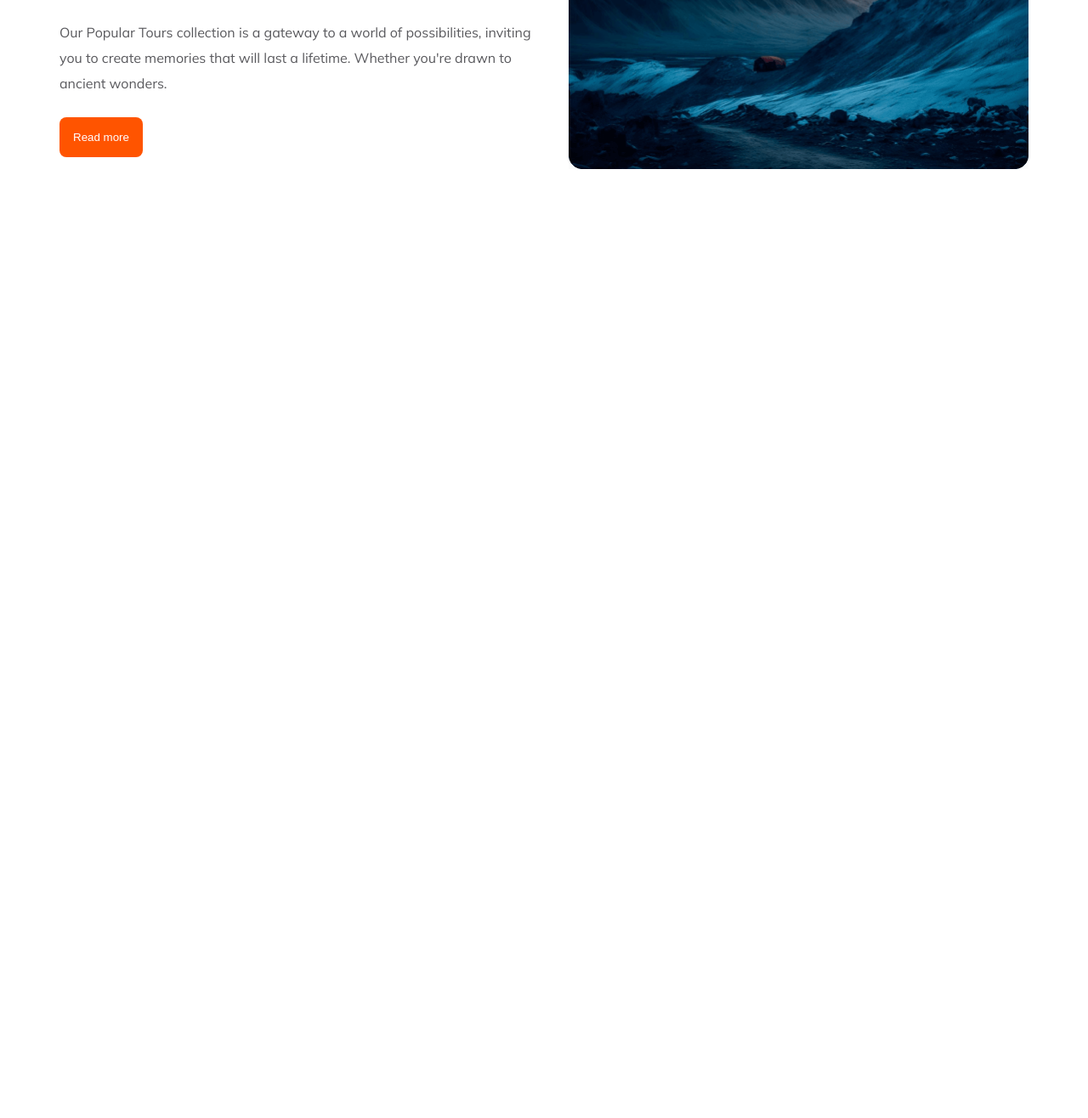
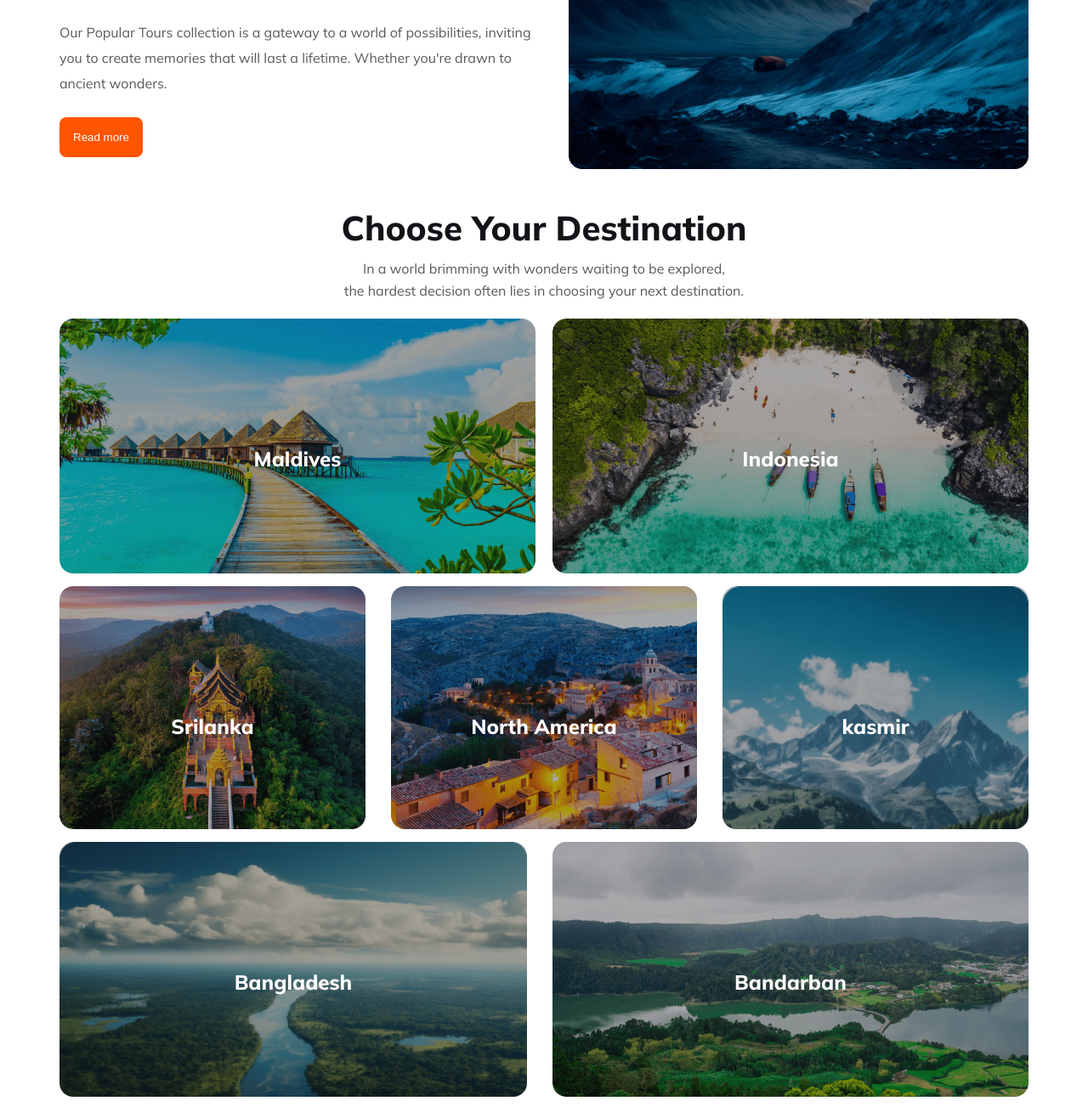
Before and after one commit to kazifahim7/Assignment-2, a plain HTML site: page index.html in a window 1280 px wide. Shown: the part 988-2304 px from the top of the page at 85% size. Before the commit the page ends 1231 px from the top, so only its background shows below. Drawn offline with Linux system fonts and the light colour scheme.

Commit message:
60% done

```diff
--- a/index.html
+++ b/index.html
@@ -77,7 +77,59 @@
 
         </section>
         <!-- section-2 done -->
+        <section class="section-3">
+            <h2 class="section-3-title">Choose Your Destination</h2>
+            <p class="section-3-description">In a world brimming with wonders waiting to be explored,<br> the hardest decision often lies in choosing your next destination.</p>
 
+        </section>
+        <!-- section-3 end -->
+       <!-- section 4 start -->
+       <section class="section-4">
+        <div class="section-4-1">
+           <div class="section-4-1-1">
+            <h5 class="name">Maldives</h5>
+           </div>
+
+           <div class="section-4-1-2">
+            <h5 class="name">Indonesia</h5>
+
+           </div>
+        </div>
+
+
+
+       </section>
+
+       <!-- section-4 end -->
+       <section class="section-5">
+
+        <div class="section-5-1">
+            <h5 class="name">Srilanka</h5>
+
+
+        </div>
+        <div class="section-5-2">
+            <h5 class="name">North America</h5>
+
+        </div>
+        <div class="section-5-3">
+            <h5 class="name">kasmir</h5>
+
+
+       </div>
+
+       </section>
+       <section class="section-6">
+        <div class="section-6-1">
+            <h5 class="name">Bangladesh</h5>
+
+        </div>
+        <div class="section-6-2">
+            <h5 class="name">Bandarban</h5>
+
+        </div>
+
+       </section>
 
     </main>
 
--- a/style.css
+++ b/style.css
@@ -126,7 +126,8 @@ input {
 #himaloy {
     width: 100%;
 }
-.hima-img{
+
+.hima-img {
     width: 100%;
 }
 
@@ -149,20 +150,147 @@ input {
     padding-bottom: 5px;
 
 }
-.section-2{
+
+.section-2 {
     display: flex;
     margin-top: 50px;
     gap: 20px;
     margin-bottom: 40px;
 }
-ol{
+
+ol {
     line-height: 40px;
 }
 
+/* section-3 start */
+.section-3-title {
+    color: #131318;
+    text-align: center;
+    font-size: 2.5rem;
+    font-weight: 800;
+
+}
+
+.section-3-description {
+    color: rgba(19, 19, 24, 0.70);
+    text-align: center;
+    font-size: 1rem;
+    font-weight: 400;
+    line-height: 26px;
+    margin-top: 10px;
+
+}
+
+.section-3 {
+    margin-bottom: 20px;
+
+}
+
+/* section-3 end */
+/* section-4 start */
+
+.section-4-1 {
+    gap: 20px;
+    display: grid;
+    grid-template-columns: repeat(2, 1fr);
+}
+
+.section-4-1-1 {
+    max-width: 573px;
+    height: 300px;
+    background-image: linear-gradient(0deg, rgba(19, 19, 24, 0.20) 0%, rgba(19, 19, 24, 0.20) 100%), url('./Images/Rectangle\ 5.png');
+    background-repeat: no-repeat;
+    border-radius: 16px;
+}
+
+.name {
+    color: #FFF;
+    /* text-align: center; */
+    font-size: 1.5rem;
+    font-style: normal;
+    font-weight: 800;
+    line-height: normal;
+    display: flex;
+    justify-content: center;
+    padding-top: 150px;
+}
+
+.section-4-1-2 {
+    max-width: 573px;
+    height: 300px;
+    background-image: linear-gradient(0deg, rgba(19, 19, 24, 0.20) 0%, rgba(19, 19, 24, 0.20) 100%), url('./Images/Rectangle\ 8.png');
+    background-repeat: no-repeat;
+    border-radius: 16px;
+
+}
+
+/* section-5 start */
+.section-5-1 {
+    max-width: 400px;
+    height: 286px;
+    background-image: linear-gradient(0deg, rgba(19, 19, 24, 0.20) 0%, rgba(19, 19, 24, 0.20) 100%), url('./Images/Rectangle\ 6.png');
+    background-repeat: no-repeat;
+    border-radius: 16px;
+    background-size: cover;
+}
+
+.section-5-2 {
+    max-width: 650px;
+    height: 286px;
+    background-image: linear-gradient(0deg, rgba(19, 19, 24, 0.20) 0%, rgba(19, 19, 24, 0.20) 100%), url('./Images/Rectangle\ 7.png');
+    background-repeat: no-repeat;
+    border-radius: 16px;
+    background-size: cover;
 
 
+}
+
+.section-5-3 {
+    max-width: 400px;
+    height: 286px;
+    background-image: linear-gradient(0deg, rgba(19, 19, 24, 0.20) 0%, rgba(19, 19, 24, 0.20) 100%), url('./Images/Rectangle\ 9.png');
+    background-repeat: no-repeat;
+    border-radius: 16px;
+    background-size: cover;
 
 
+}
+.section-5{
+    display: grid;
+    grid-template-columns: repeat(3,1fr);
+    gap: 30px;
+    margin-top: 15px;
+
+
+}
+
+.section-6-1{
+
+    max-width: 550px;
+    height: 300px;
+    background-image: linear-gradient(0deg, rgba(19, 19, 24, 0.20) 0%, rgba(19, 19, 24, 0.20) 100%), url('./Images/Rectangle\ 11.png');
+    background-repeat: no-repeat;
+    border-radius: 16px;
+    background-size: cover;
+
+}
+.section-6-2{
+
+  max-width: 673px;
+height: 300px;
+background-image: linear-gradient(0deg, rgba(19, 19, 24, 0.20) 0%, rgba(19, 19, 24, 0.20) 100%), url('./Images/Rectangle\ 10.png');
+background-repeat: no-repeat;
+border-radius: 16px;
+
+
+}
+.section-6{
+    display: grid;
+    grid-template-columns: repeat(2,1fr);
+    margin-top: 15px;
+    margin-bottom: 25px;
+    gap: 20px;
+}
 
 
 
@@ -213,10 +341,28 @@ ol{
 
 
     }
-    .section-2{
+
+    .section-2 {
         flex-direction: column;
         margin: 50px;
     }
+
+    .section-4-1 {
+        grid-template-columns: repeat(1, 1fr);
+        margin: 0 50px;
+    }
+    .section-5{
+        grid-template-columns: repeat(1,1fr);
+        margin: 8px 50px;
+
+    }
+    .section-6{
+        grid-template-columns: repeat(1, 1fr);
+        margin: 0 50px;
+
+    }
+
+
 
 
 
@@ -266,9 +412,25 @@ ol{
 
 
     }
-    .section-2{
+
+    .section-2 {
         flex-direction: column;
         margin: 50px;
     }
 
+    .section-4-1 {
+        grid-template-columns: repeat(2, 1fr);
+        margin: 0 50px;
+    }
+    .section-5{
+        grid-template-columns: repeat(3,1fr);
+        margin: 10px 50px;
+
+    }
+    .section-6{
+        grid-template-columns: repeat(2, 1fr);
+        margin: 0 50px;
+
+    }
+
 }
```
